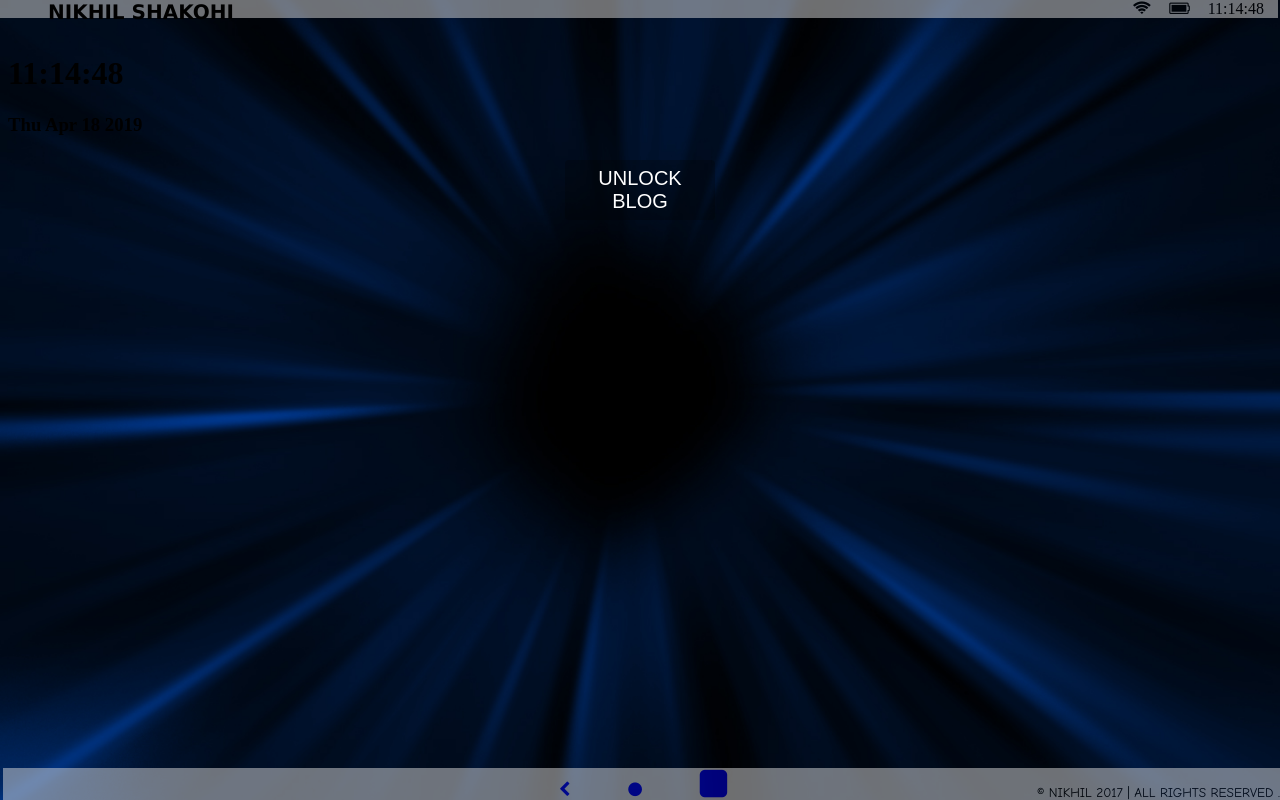
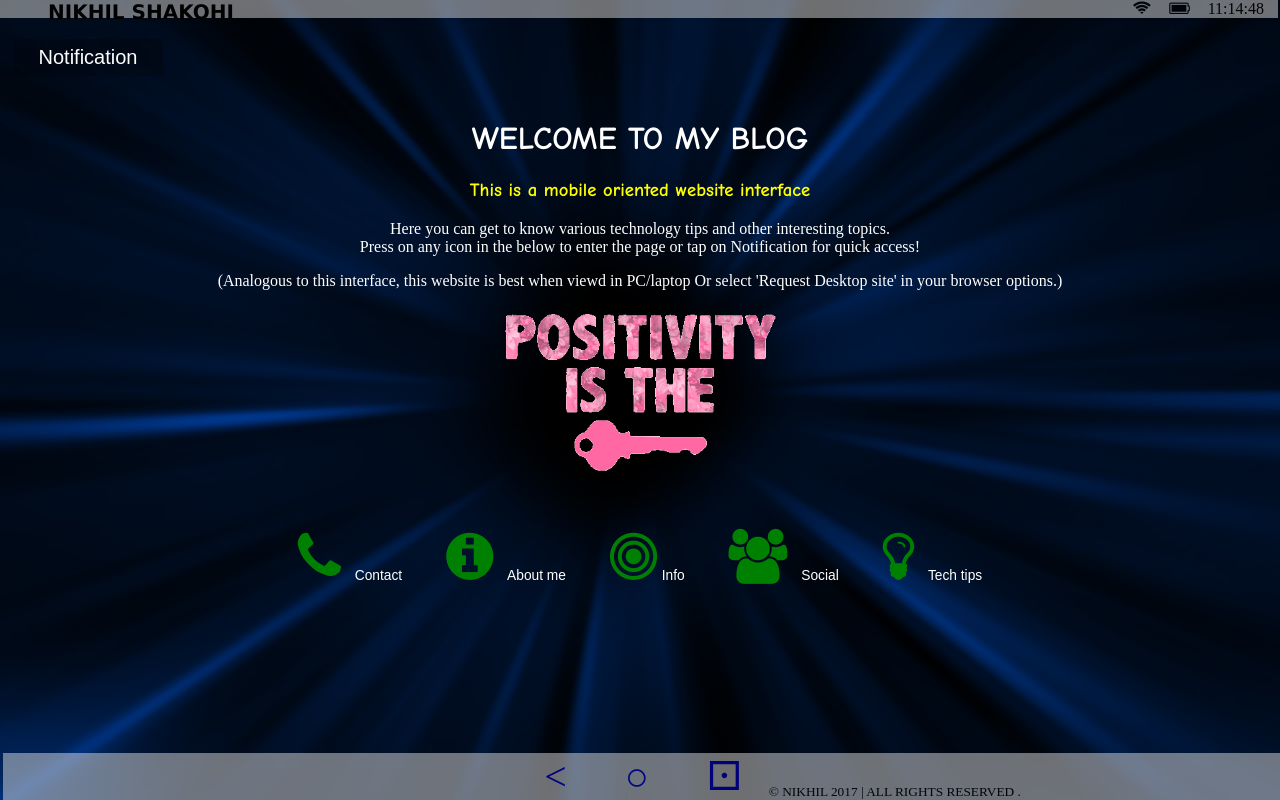
Before and after one commit to nikhilshakohi/nikhils, a plain HTML site: page index.html in a window 1280 px wide. Drawn offline with Linux system fonts and the light colour scheme.

Commit message:
Update index.html

```diff
--- a/index.html
+++ b/index.html
@@ -3,22 +3,20 @@
 <head>
 	<link rel="stylesheet" type="text/css" href="style.css">
 	<link rel="stylesheet" href="https://cdnjs.cloudflare.com/ajax/libs/font-awesome/4.7.0/css/font-awesome.min.css">
+	<title>MY BLOG</title>
 	<link rel="icon" type="image/jpg" href="logo.jpg">
-	<title>BLOG</title>
   <meta charset="utf-8">
 	<meta name="viewport" content="width=device-width, initial-scale=1">
 <style>
-  /*body{
-  	background-image: url("lockscreen.jpg");
-
+  body{
+  	 background-image: url("homewallpaper.jpg");
   background-size: cover;
   background-repeat: no-repeat;
-    background-color: rgba(128,128,128);
-  	}*/
+  	}
 </style>
 </head>
 
- <body onload= "startTime()">
+ <body class="body" onload= "startTime()">
   <ul>
 
  		<div id="notificons">
@@ -29,20 +27,80 @@
      </div>
     <div id="notifname">NIKHIL SHAKOHI</div>
 	</ul>
-<br>
+
+ </br>
 
 
- <h1 id="locktime" ></h1>
-<h3 id="today"></h3>
+ <!-- Trigger/Open The Modal -->
+<button id="myBtn" class="button"><span>Notification</span></button>
 
- <p style="text-align: center;"><a href="home.html"><button id="unlockbtn" class="button"><span>UNLOCK BLOG</span></button></a></p>
-<hr style="visibility: hidden;"><br><br>
+ <!-- The Modal -->
+<div id="myModal" class="modal">
+
+   <!-- Modal content -->
+  <div class="modal-content">
+    <div class="modal-header">
+      <span id="modalclose" class="close">&times;</span>
+      <h2>WELCOME</h2>
+       <h3>Today:  <span id="day"></span></h3>
+    </div>
+    <div class="modal-body">
+      <p>Quick links</p>
+      <a id="about" href="index.html">&#9751; HOME</a> <br>
+      <a id="about" href="contact.html">&#9990; Contact</a></br>
+      <a id="about" class="fa fa-info-circle" href="about.html" >About me</a><br>
+      <a id="about" href="recents.html">&#8859; Info</a><br>
+      <a id="about" href="sociallinks.html" class="fa fa-group">Social links</a> <br>
+      <a id="about" href="techtips.html" class="fa fa-lightbulb-o">Tech tips</a><br>
+
+     </div>
+   <!-- <div class="modal-footer">
+      <h3>Modal Footer</h3>
+    </div>-->
+  </div>
+</div> </br></br>
+
+
+
+
+ <h1 style="text-align: center;font-family: 'Comic Sans MS'; color: white">WELCOME TO MY BLOG</h1>
+<h3 style="text-align: center;font-family: 'Comic Sans MS'; color: yellow ">This is a mobile oriented website interface</h3>
+<p style="text-align: center;color: white">Here you can get to know various technology tips and other interesting topics.<br> Press on any icon in the below to enter the page or tap on Notification for quick access! </p>
+<p style="text-align: center; color: white;">(Analogous to this interface, this website is best when viewd in PC/laptop Or select 'Request Desktop site' in your browser options.)</p>
+
+ <div class="slideshowcontainer">
+      <div class="mySlides">
+          <img src="cover1.jpg" style="width: 100%">
+      </div>
+      <div class="mySlides">
+          <img src="cover2.jpg" style="width: 100%; height: 12em">
+      </div>
+      <div class="mySlides">
+          <img src="cover3.jpg" style="width: 100%">
+      </div>
+</div> <br>
+<div style="text-align: center;">
+    <span class="dot"></span>
+    <span class="dot"></span>
+    <span class="dot"></span>
+</div>
+
+
+ <div id="icons">
+    <a id="contactus" title="Contact Us" href="contact.html" class="fa fa-phone"> <span id="iconname"> <sub>Contact</sub> </span></a>
+    <a id="aboutme" title="About Me" class="fa fa-info-circle" href="about.html"><!--&#9400;--> <span id="iconname"> <sub>About me</sub> </span></a>
+    <a id="recents" title="Info" href="recents.html" class="fa fa-bullseye"><span id="iconname"> <sub>Info</sub> </span></a>
+    <a id="sociallinks" title="Social links" class="fa fa-group" href="sociallinks.html"> <span id="iconname"> <sub>Social</sub> </span></a>
+    <a id="techtips" title="Tech tips" href="techtips.html" class="fa fa-lightbulb-o"> <span id="iconname"> <sub>Tech tips</sub> </span> </a>
+</div>
+
 
    <nav>
-    <a id="navicons" class="fa fa-chevron-left" href="index.html"></a><!--button id="backbutton" onclick= "goBack()"> <</button> --></li>
-    <a id="navicons" class="fa fa-circle" href="index.html"></a> </li>
-    <a id="navicons" class="fa fa-square" href="index.html" style="font-size: 2em"> </a> <span> <sub style="  bottom: 0%; position:fixed; right: 0; font-family: 'Comic Sans MS';" >&copy; NIKHIL 2017 | ALL RIGHTS RESERVED .</sub> </span> </li>
+    <a href="index.html"><</a><!--button id="backbutton" onclick= "goBack()"> <</button> --></li>
+    <a href="index.html">&#x25CB;</a> </li>
+    <a href="recents.html">&#9856;</a> <span> <sub style="  bottom: 0%; position:fixed;" >&copy; NIKHIL 2017 | ALL RIGHTS RESERVED .</sub> </span> </li>
   </nav>
+
 
 
  <script>
@@ -56,8 +114,6 @@
  		m= checktime(m);
 		s= checktime(s);
  		document.getElementById('time').innerHTML = h + ":" + m + ":" + s;
- 		document.getElementById('locktime').innerHTML = h + ":" + m + ":" + s;
-    document.getElementById('today').innerHTML = today.toDateString();
  		var t= setTimeout(startTime, 500);
  		document.getElementById('day').innerHTML = today.toDateString();
  	}
@@ -67,6 +123,48 @@
  			i= "0" + i; }
  		return i;
  	}
+
+  // Get the modal
+var modal = document.getElementById('myModal');
+ // Get the button that opens the modal
+var btn = document.getElementById("myBtn");
+ // Get the <span> element that closes the modal
+var span = document.getElementsByClassName("close")[0];
+ // When the user clicks the button, open the modal
+btn.onclick = function() {
+    modal.style.display = "block";
+}
+ // When the user clicks on <span> (x), close the modal
+span.onclick = function() {
+    modal.style.display = "none";
+}
+ // When the user clicks anywhere outside of the modal, close it
+window.onclick = function(event) {
+    if (event.target == modal) {
+        modal.style.display = "none";
+    }
+}
+function goBack() {
+  window.history.back();
+}
+ var slideIndex = 0;
+showSlides();
+ function showSlides() {
+  var i;
+  var slides = document.getElementsByClassName("mySlides");
+  var dots = document.getElementsByClassName("dot");
+  for (i = 0; i < slides.length; i++) {
+    slides[i].style.display = "none";
+  }
+  slideIndex++;
+  if (slideIndex > slides.length) {slideIndex = 1}
+    for (i = 0; i < dots.length; i++) {
+      dots[i].className = dots[i].className.replace(" active","");
+    }
+    slides[slideIndex-1].style.display = "block";
+    dots[slideIndex-1].className += " active";
+    setTimeout(showSlides,2000);
+}
  </script>
 </body>
 </html>
```
Lines whose indentation alone changed are shown as unchanged.
